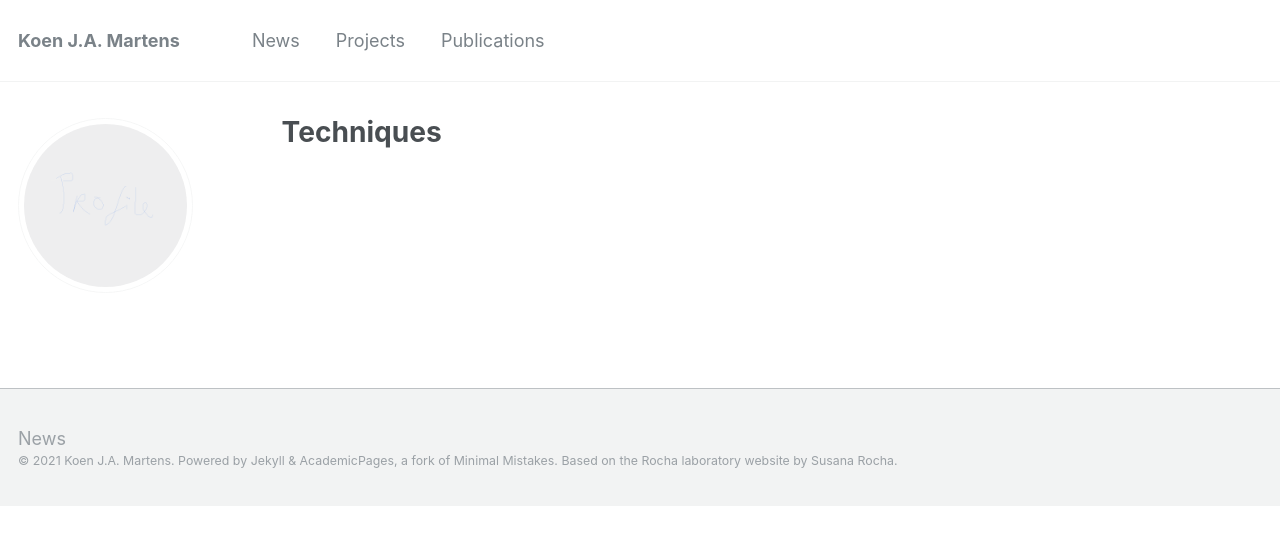
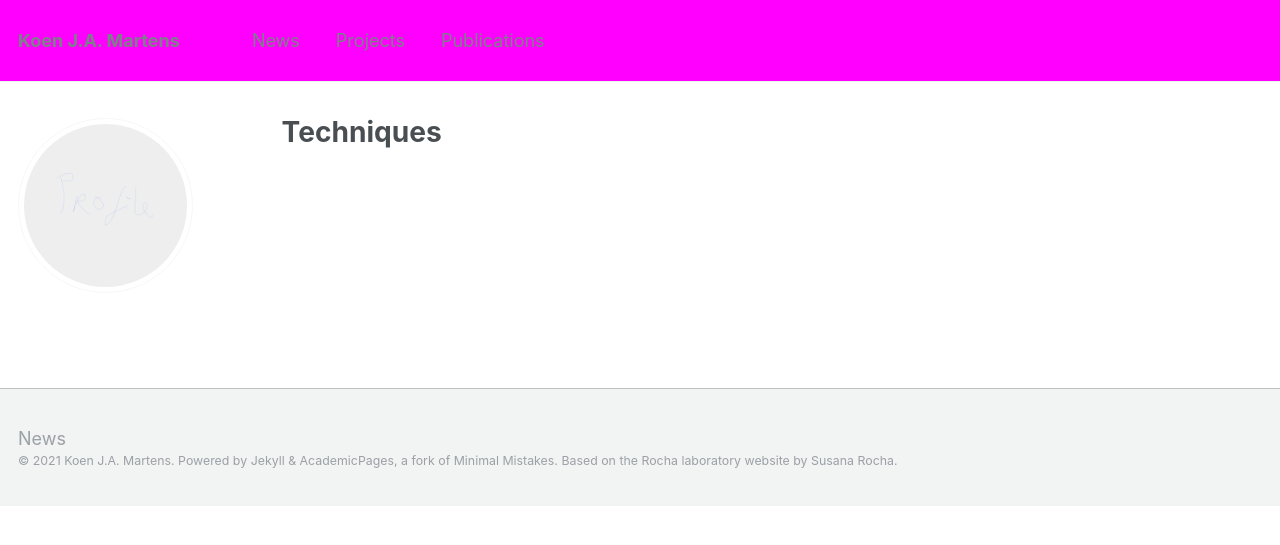
Before and after one commit to kjamartens/kjamartens.github.io, a Jekyll site: the page built from _pages/techniques.md, in a window 1280 px wide. Shown: the top 545 px of the page. Built offline with Jekyll 4.4.1, drawn with Linux system fonts in a browser that asks for light colours.

Commit message:
Testing header background

```diff
--- a/_sass/_masthead.scss
+++ b/_sass/_masthead.scss
@@ -3,6 +3,7 @@
    ========================================================================== */
 
 .masthead {
+  background-color: #f0f;
   position: relative;
   border-bottom: 1px solid $border-color;
   -webkit-animation: intro 0.3s both;
--- a/_sass/_navigation.scss
+++ b/_sass/_navigation.scss
@@ -175,7 +175,7 @@
 .greedy-nav {
   position: relative;
   min-width: 250px;
-  background: $background-color;
+  //background: $background-color;
 
   a {
     display: block;
```
